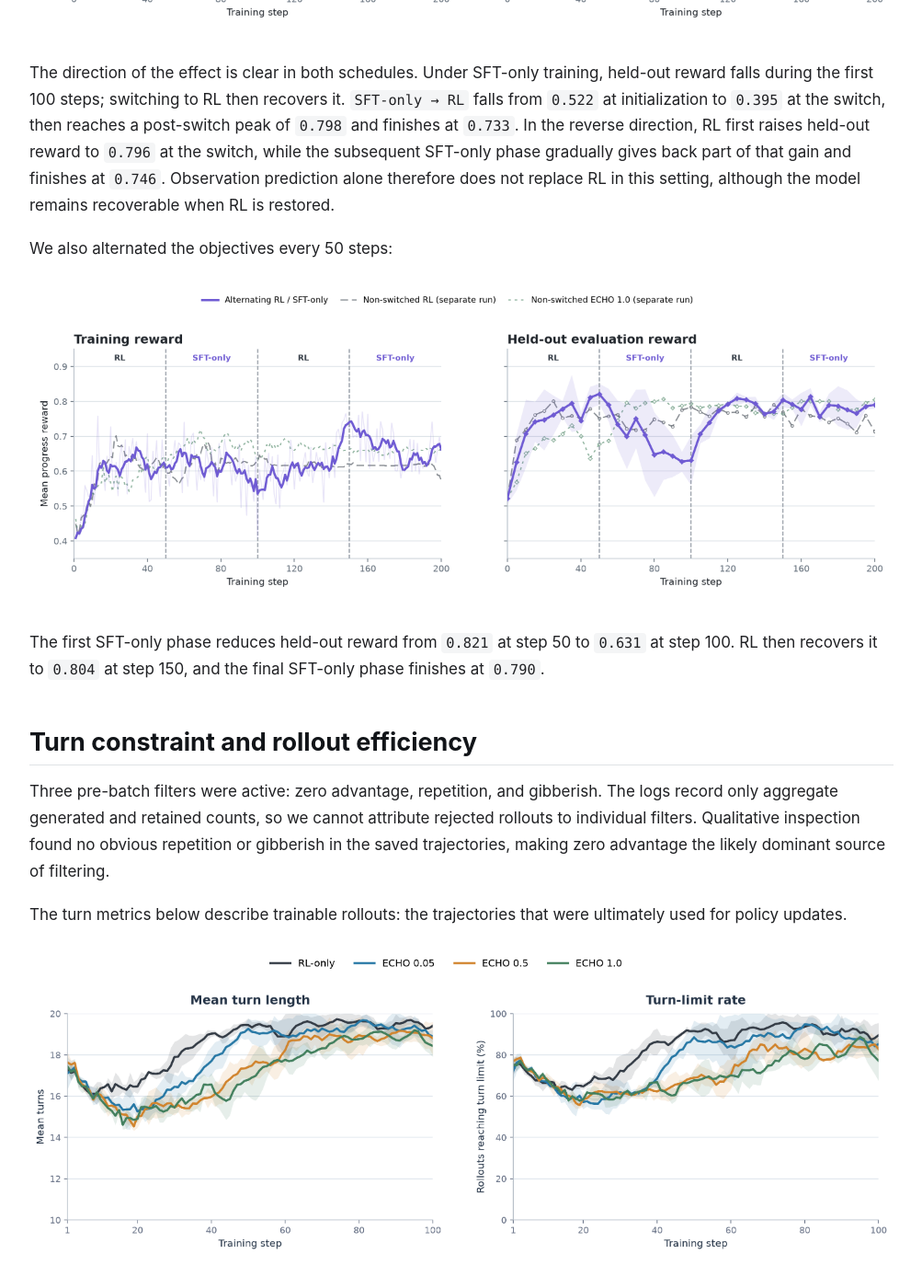
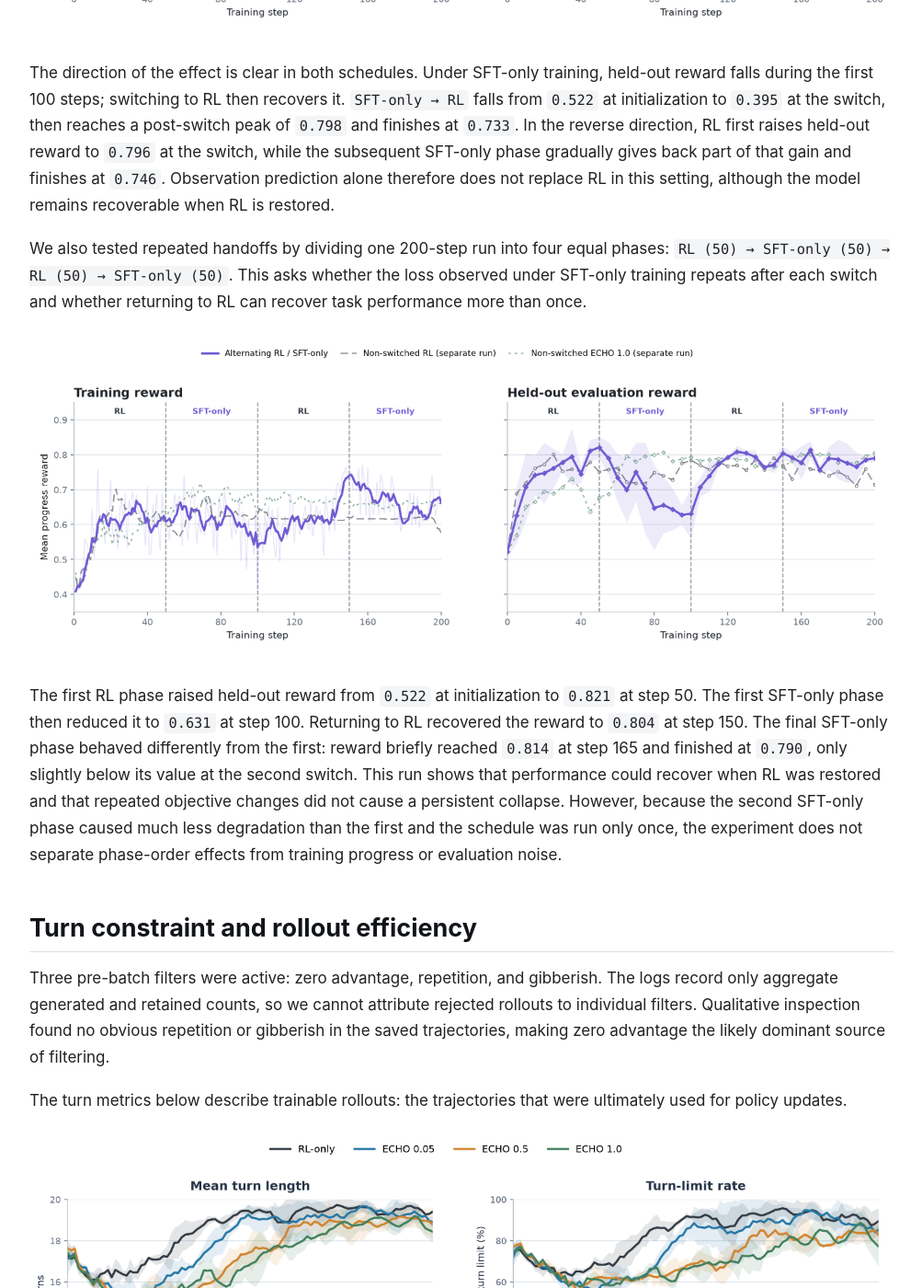
Before and after one commit to Bhoy1/echo-babyai-findings, a Jekyll site: the page built from index.md, in a window 1280 px wide and 1400 px high, scrolled down 12423 px. Shown: the whole window at 92% size, without its empty margins (138-1141 px from the left). Built offline with Jekyll 4.4.1, drawn with Linux system fonts in a browser that asks for light colours.

Commit message:
Explain four-phase SFT ablation

```diff
--- a/index.md
+++ b/index.md
@@ -180,12 +180,12 @@ Standard ECHO retains the RL policy objective while adding observation-token pre
 
 The direction of the effect is clear in both schedules. Under SFT-only training, held-out reward falls during the first 100 steps; switching to RL then recovers it. `SFT-only → RL` falls from `0.522` at initialization to `0.395` at the switch, then reaches a post-switch peak of `0.798` and finishes at `0.733`. In the reverse direction, RL first raises held-out reward to `0.796` at the switch, while the subsequent SFT-only phase gradually gives back part of that gain and finishes at `0.746`. Observation prediction alone therefore does not replace RL in this setting, although the model remains recoverable when RL is restored.
 
-We also alternated the objectives every 50 steps:
+We also tested repeated handoffs by dividing one 200-step run into four equal phases: `RL (50) → SFT-only (50) → RL (50) → SFT-only (50)`. This asks whether the loss observed under SFT-only training repeats after each switch and whether returning to RL can recover task performance more than once.
 
 ![Four-phase RL and ECHO SFT schedule](figures/sft_four_phase_training_eval.png)
 
 
-The first SFT-only phase reduces held-out reward from `0.821` at step 50 to `0.631` at step 100. RL then recovers it to `0.804` at step 150, and the final SFT-only phase finishes at `0.790`.
+The first RL phase raised held-out reward from `0.522` at initialization to `0.821` at step 50. The first SFT-only phase then reduced it to `0.631` at step 100. Returning to RL recovered the reward to `0.804` at step 150. The final SFT-only phase behaved differently from the first: reward briefly reached `0.814` at step 165 and finished at `0.790`, only slightly below its value at the second switch. This run shows that performance could recover when RL was restored and that repeated objective changes did not cause a persistent collapse. However, because the second SFT-only phase caused much less degradation than the first and the schedule was run only once, the experiment does not separate phase-order effects from training progress or evaluation noise.
 
 ## Turn constraint and rollout efficiency
 
```
